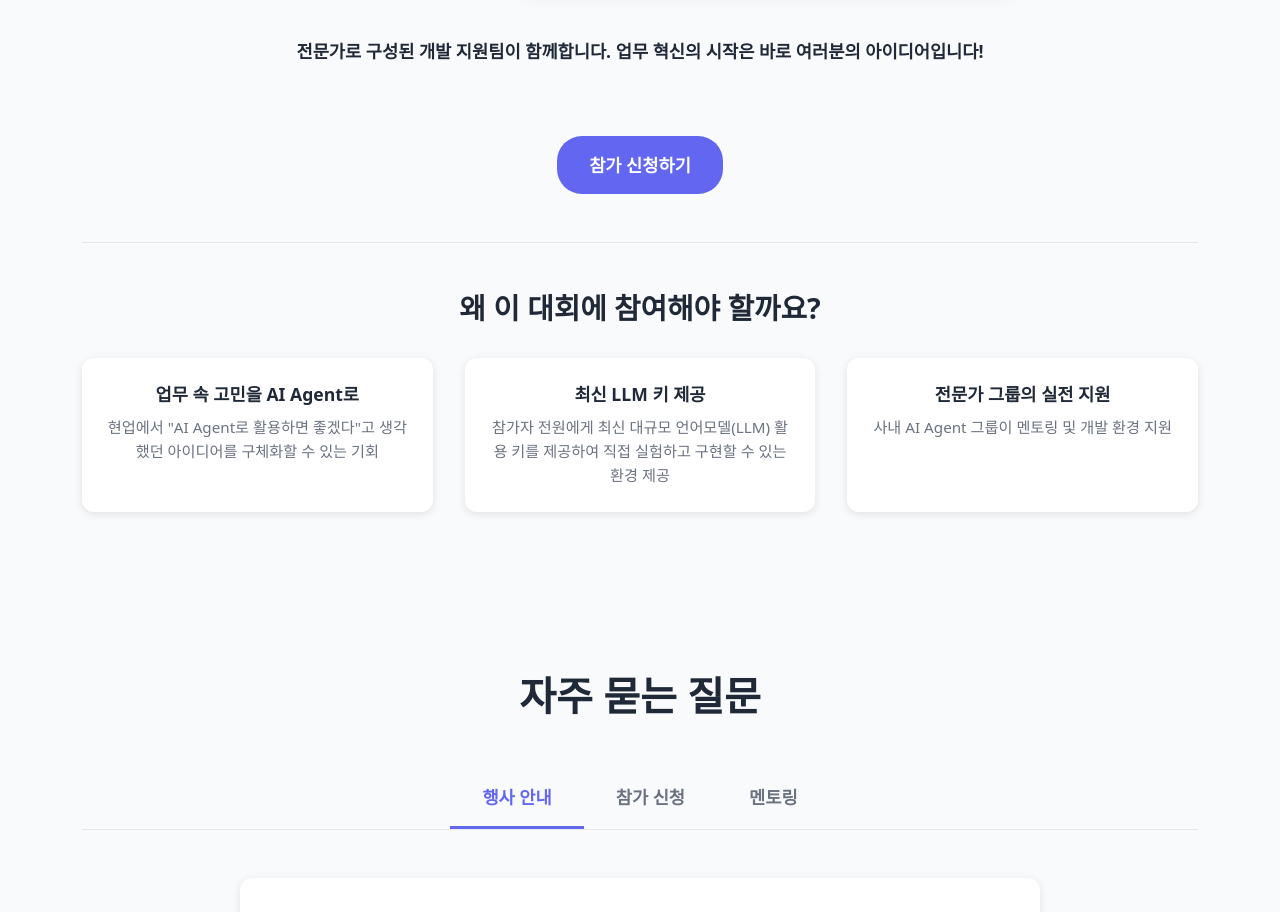
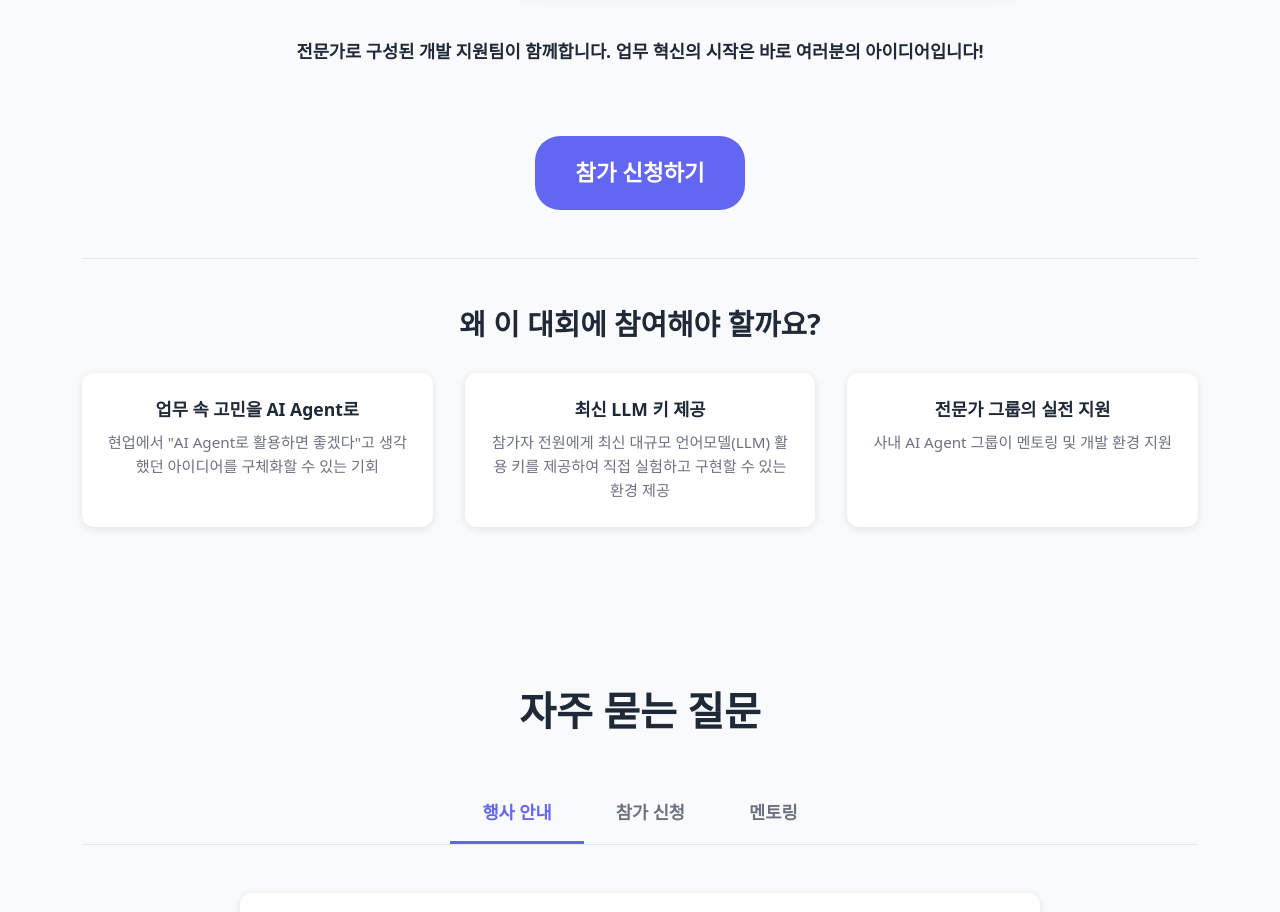
Before and after one commit to JuyoungKimmy-Kim/conference, a React (Create React App) app in the folder frontend/: page / in a window 1280 px wide. Shown: the part 1180-2092 px from the top of the page. Built offline with nearby package versions, Linux system fonts and the light colour scheme.

Commit message:
modify join button

```diff
--- a/frontend/src/pages/Home.css
+++ b/frontend/src/pages/Home.css
@@ -279,8 +279,8 @@
 
 /* CTA 섹션의 참가 신청 버튼 */
 .cta-section .btn.btn-primary.btn-lg {
-  padding: 1rem 2rem !important;
-  font-size: 1.1rem !important;
+  padding: 1.25rem 2.5rem !important;
+  font-size: 1.4rem !important; /* 1.2rem에서 1.4rem으로 증가 */
   border-radius: 25px !important;
   background: #6366F1 !important;
   border: none !important;
```
